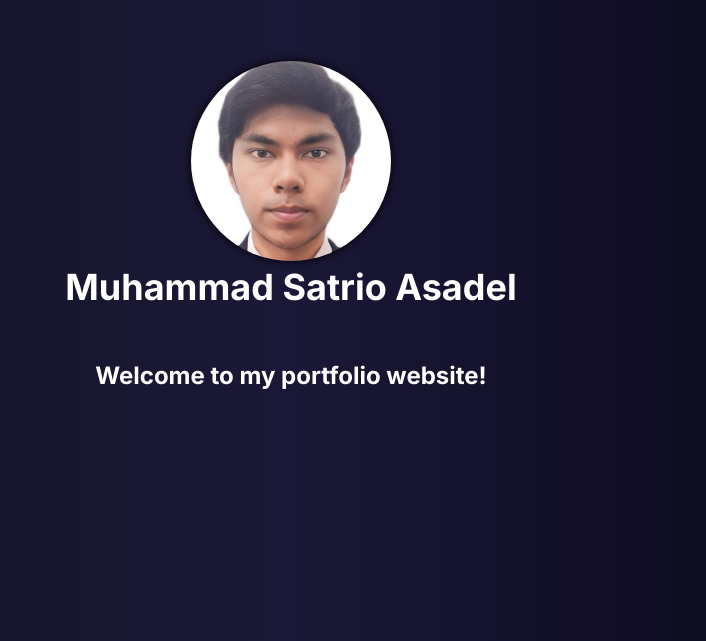
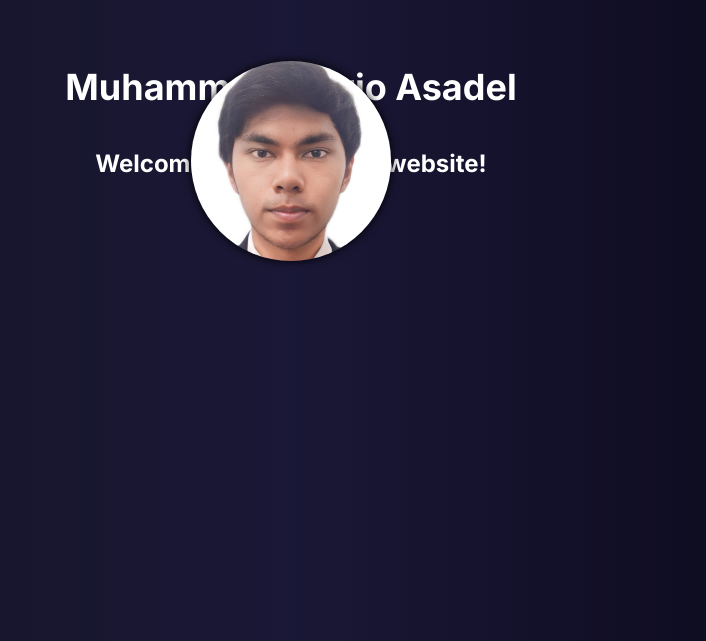
Before and after one commit to Asadell/wdw_project-1_smstr-1, a plain HTML site: page index.html in a window 1280 px wide. Shown: the part 159-800 px from the top of the page, without its empty margins (349-1055 px from the left). Drawn offline with Linux system fonts and the light colour scheme.

Commit message:
firstcommit

```diff
--- a/index.html
+++ b/index.html
@@ -22,7 +22,7 @@
 
   <div class="container">
     <div class="about-me">
-      <img src="https://api.dicebear.com/7.x/adventurer/svg?seed=Angel" alt="Profile Picture" />
+      <img src="image/iniBG.jpg" alt="Profile Picture" />
       <div>
         <h3>About Me</h3>
         <p>Lorem ipsum dolor sit amet, consectetur adipiscing elit. Nulla vitae dui id elit tincidunt cursus.
--- a/style.css
+++ b/style.css
@@ -45,18 +45,19 @@ header .overlay {
 header h1 {
     font-size: 36px;
     color: #fff;
-    position: absolute;
+    /* position: absolute;
     top: 50%;
-    z-index: 1;
+    z-index: 1; */
+
     width: 100%;
 }
 
 header h2 {
     font-size: 24px;
     color: #fff;
-    position: absolute;
+    /* position: absolute;
     top: 60%;
-    z-index: 1;
+    z-index: 1; */
     width: 100%;
     margin-top: 40px;
 }
```
